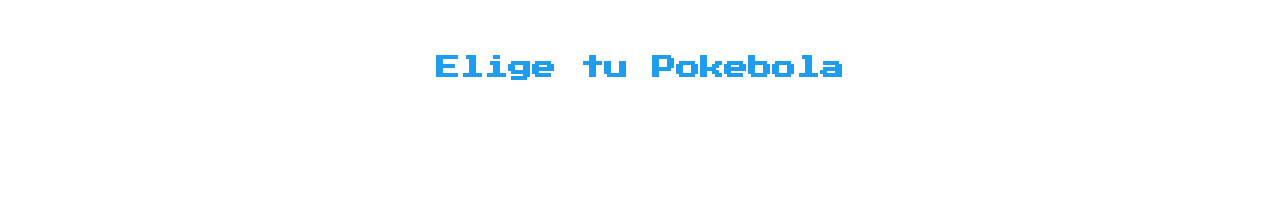
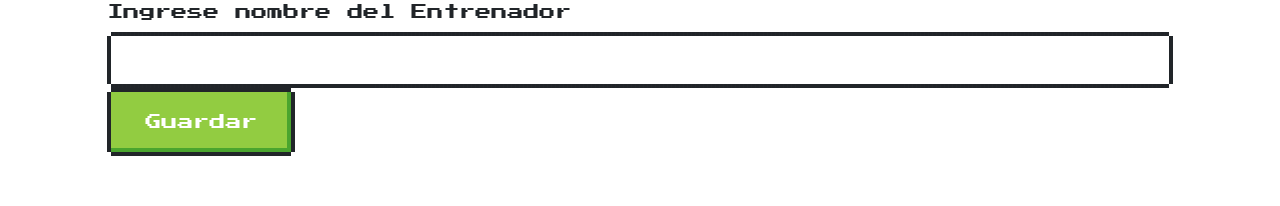
Before and after one commit to sMaraUX/smaraux.github.io, a plain HTML site: page index.html in a window 1280 px wide. Shown: the top 206 px of the page. Drawn offline with nearby package versions, Linux system fonts and the light colour scheme.

Commit message:
Update index.html

```diff
--- a/index.html
+++ b/index.html
@@ -13,7 +13,11 @@
 </head>
 <body>
     <div id="entrenador">
-
+        <form id="idnombre" class="inputname">
+            <label for="name_field">Ingrese nombre del Entrenador</label>
+            <input type="text" id="name_field" class="nes-input" required>
+            <button class="nes-btn is-success" type="submit">Guardar</button>
+          </form>
     </div>
     <div><h2 class="nes-text is-primary">Elige tu Pokebola</h2></div>
     <div class="conteiner" id="PokebolasEleccion">
```
